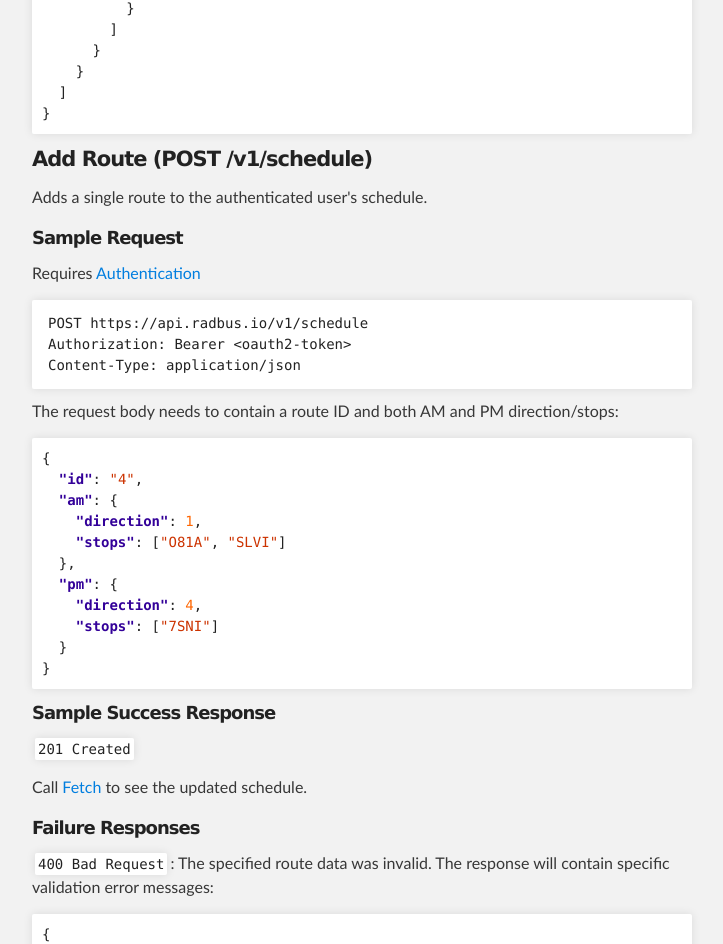
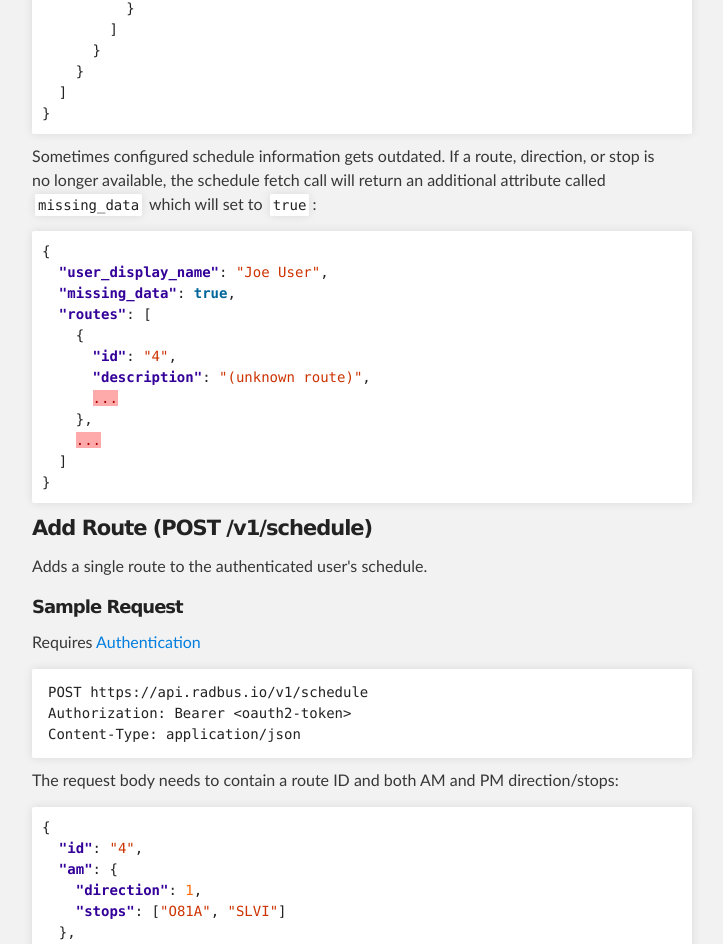
Before and after one commit to RadBus/api, a plain HTML site: page index.html in a window 1280 px wide. Shown: the part 4715-5659 px from the top of the page, without its empty margins (288-1011 px from the left). Drawn offline with Linux system fonts and the light colour scheme.

```diff
--- a/index.html
+++ b/index.html
@@ -259,6 +259,22 @@
 <span class="p">}</span>
 </pre></div>
 
+<p>Sometimes configured schedule information gets outdated.  If a route, direction, or stop is no longer available, the schedule fetch call will return an additional attribute called <code>missing_data</code> which will set to <code>true</code>:</p>
+
+<div class="highlight highlight-json"><pre><span class="p">{</span>
+  <span class="nt">"user_display_name"</span><span class="p">:</span> <span class="s2">"Joe User"</span><span class="p">,</span>
+  <span class="nt">"missing_data"</span><span class="p">:</span> <span class="kc">true</span><span class="p">,</span>
+  <span class="nt">"routes"</span><span class="p">:</span> <span class="p">[</span>
+    <span class="p">{</span>
+      <span class="nt">"id"</span><span class="p">:</span> <span class="s2">"4"</span><span class="p">,</span>
+      <span class="nt">"description"</span><span class="p">:</span> <span class="s2">"(unknown route)"</span><span class="p">,</span>
+      <span class="err">...</span>
+    <span class="p">},</span>
+    <span class="err">...</span>
+  <span class="p">]</span>
+<span class="p">}</span>
+</pre></div>
+
 <h4>
 <a name="add-route-post-v1schedule" class="anchor" href="#add-route-post-v1schedule"><span class="octicon octicon-link"></span></a>Add Route (POST /v1/schedule)</h4>
 
```
Also changed, not shown: params.json (+1 -1 lines).
